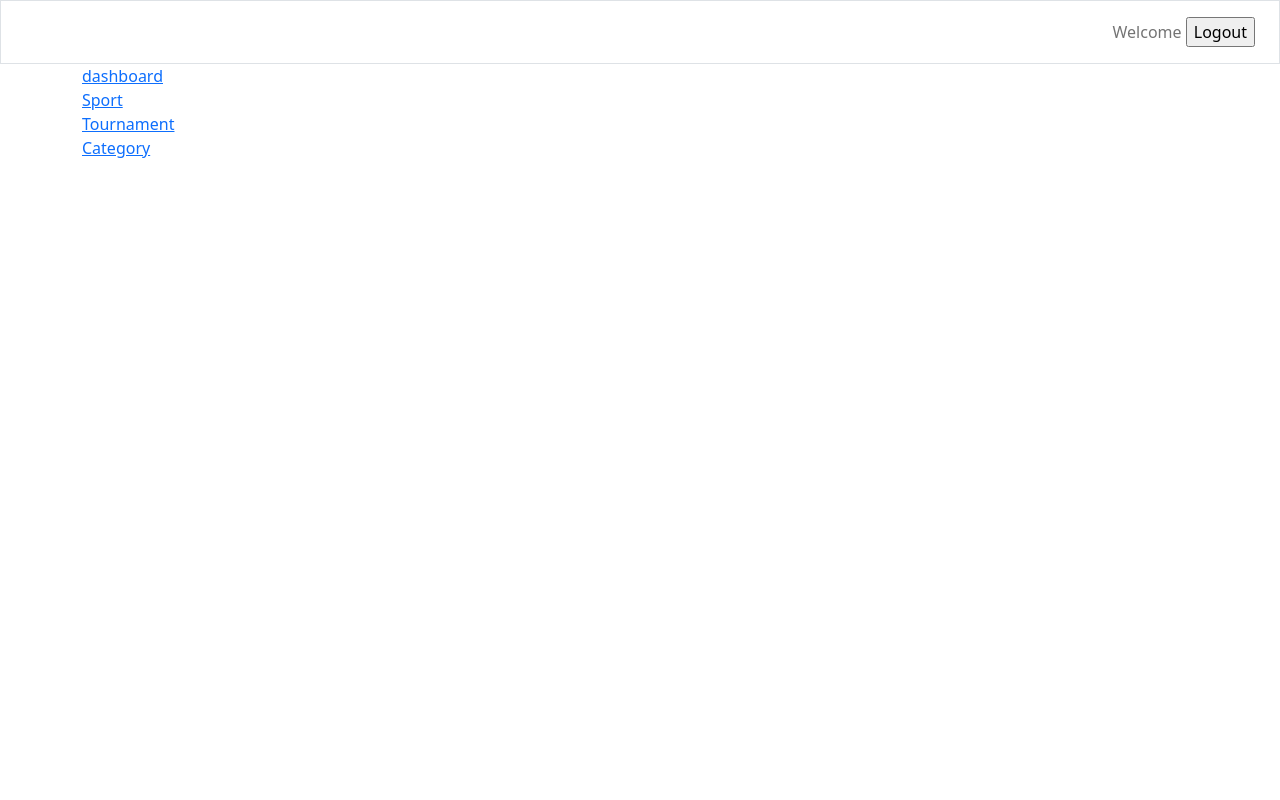
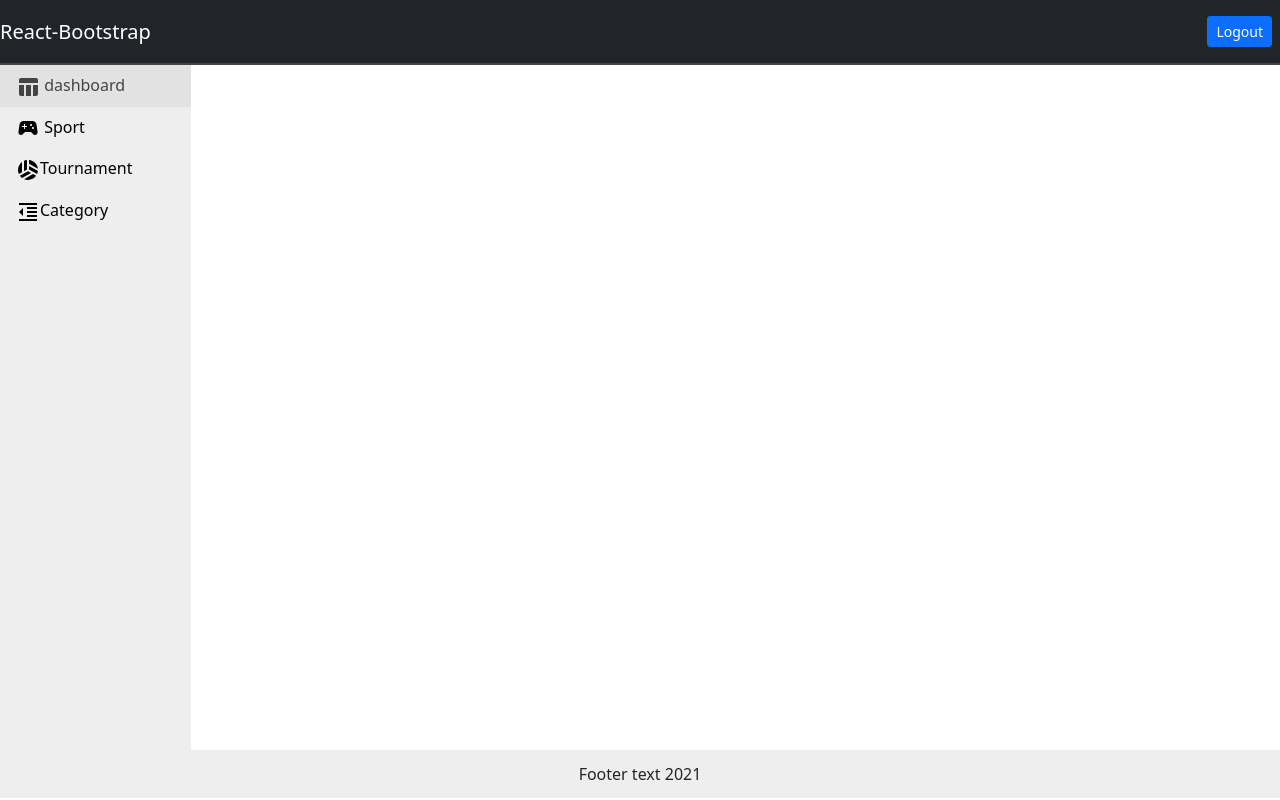
Before and after one commit to The-manpreet-singh/resulting-ui, a React (Create React App) app: page / in a window 1280 px wide. Built offline with nearby package versions, Linux system fonts and the light colour scheme; sample sign-in values are in the browser's storage.

Commit message:
dashboard icon and logout and css add

```diff
--- a/package.json
+++ b/package.json
@@ -3,6 +3,8 @@
   "version": "0.1.0",
   "private": true,
   "dependencies": {
+    "@material-ui/core": "^4.12.3",
+    "@material-ui/icons": "^4.11.2",
     "@testing-library/jest-dom": "^5.15.0",
     "@testing-library/react": "^11.2.7",
     "@testing-library/user-event": "^12.8.3",
@@ -10,6 +12,7 @@
     "axios": "^0.24.0",
     "bootstrap": "^5.1.3",
     "firebase": "^9.5.0",
+    "font-awesome": "^4.7.0",
     "react": "^16.14.0",
     "react-bootstrap": "^2.0.2",
     "react-dom": "^16.14.0",
--- a/src/components/Home.css
+++ b/src/components/Home.css
@@ -3,5 +3,40 @@
     margin: 0;
     padding: 0;
 }
-.border{
-}
+ul {
+    height: 88.7vh;
+    list-style-type: none;
+    margin: 0;
+    padding: 0;
+    background-color: rgb(238, 238, 238);
+    margin-bottom:-25px
+  }
+
+  li a {
+    display: block;
+    color: #000;
+    padding: 8px 16px;
+    text-decoration: none;
+  }
+
+  li a.active {
+    background-color: #e2e2e2;
+    color:#444;
+  }
+
+  li a:hover:not(.active) {
+    background-color: #555;
+    color: white;
+  }
+
+  .b-border{
+      border-bottom: 2px solid #444;
+  }
+  .container-fluid{
+    padding-left: 0;
+
+  }
+  .f-box{
+ background-color: rgb(238, 238, 238);
+ padding: 12px;
+  }
--- a/src/components/Home.js
+++ b/src/components/Home.js
@@ -1,7 +1,7 @@
 import React from "react";
 //import { useHistory  } from "react-router-dom";
 import { getUser, removeUserSession } from "../Utils/Common";
-import { Navbar,Container,Col,Row} from "react-bootstrap";
+import { Navbar,Container,Col,Row,Nav,NavDropdown, Button} from "react-bootstrap";
 import { BrowserRouter as Router, Switch, Redirect,Route } from "react-router-dom";
 import {Link} from "react-router-dom";
 import "./Home.css";
@@ -9,10 +9,16 @@ import Dashboard from "./Dashboard/Dashboard";
 import Sport from "./Sport/Sport";
 import Tournament from "./Tournament/Tournament";
 import Category from "./Category/Category";
+import { Card } from "react-bootstrap";
+import TableChartIcon from '@material-ui/icons/TableChart';
+import SportsEsportsIcon from '@material-ui/icons/SportsEsports';
+import SportsVolleyballIcon from '@material-ui/icons/SportsVolleyball';
+import FormatIndentDecreaseIcon from '@material-ui/icons/FormatIndentDecrease';
 export const Home = (props) => {
 
 
-  const user = getUser();
+  const user = JSON.parse(localStorage.getItem('user'));
+
   //let history = useHistory();
   const handleLogout = () => {
     removeUserSession();
@@ -22,32 +28,40 @@ export const Home = (props) => {
   return (
     <>
     <Router>
-    <div className="container-fluid border">
-<Navbar>
-<Container fluid>
-    {/* <Navbar.Brand href="#home">Navbar with text</Navbar.Brand> */}
-    <Navbar.Toggle />
-    <Navbar.Collapse className="justify-content-end">
-      <Navbar.Text>
-       Welcome {user.fname} {user.lname} <input type="button" value="Logout" onClick={handleLogout} />
-      </Navbar.Text>
-    </Navbar.Collapse>
-  </Container>
+    <div className="b-border">
+    <Navbar collapseOnSelect expand="lg" bg="dark" variant="dark">
+
+  <Navbar.Brand href="#home">React-Bootstrap</Navbar.Brand>
+  <Navbar.Toggle aria-controls="responsive-navbar-nav" />
+  <Navbar.Collapse id="responsive-navbar-nav">
+    <Nav className="me-auto">
+
+
+    </Nav>
+    <Nav>
+      <Nav.Link href="#deets">{user.fname} {user.lname}</Nav.Link>
+      <Nav.Link eventKey={2} href="#memes">
+        <Button onClick={handleLogout} className="btn-sm">Logout</Button>
+      </Nav.Link>
+    </Nav>
+  </Navbar.Collapse>
+
 </Navbar>
 
 </div>
-<Container >
+<div >
+  <div className="container-fluid">
   <Row>
-    <Col sm={4}>
-    <Link to="/dashboard">dashboard</Link><br/>
-    <Link to="/sport">Sport</Link><br/>
-    <Link to="/tournament">Tournament</Link><br/>
-    <Link to="/category">Category</Link><br/>
-
-
+    <Col sm={12} md={2} >
+      <ul>
+  <li><Link class="active" to="/dashboard"><TableChartIcon></TableChartIcon> dashboard</Link></li>
+  <li><Link to="/sport"><SportsEsportsIcon></SportsEsportsIcon> Sport</Link></li>
+  <li><Link to="/tournament"><SportsVolleyballIcon></SportsVolleyballIcon>Tournament</Link></li>
+  <li><Link to="/category"><FormatIndentDecreaseIcon></FormatIndentDecreaseIcon>Category</Link></li>
+</ul>
     </Col>
-    <Col xs={8}>
-    <div className="content">
+    <Col sm={12} md={10} >
+    <div >
           <Switch>
            <Route exact path="/dashboard" component={Dashboard} />
            <Route exact path="/sport" component={Sport} />
@@ -60,9 +74,13 @@ export const Home = (props) => {
     </Col>
 
   </Row>
+  </div>
 
-</Container>
 
+</div>
+<div className="text-center f-box">
+  Footer text 2021
+</div>
       </Router>
 
     </>
```
Also changed, not shown: 1 other file (tests, documents, lock files or other folders).
